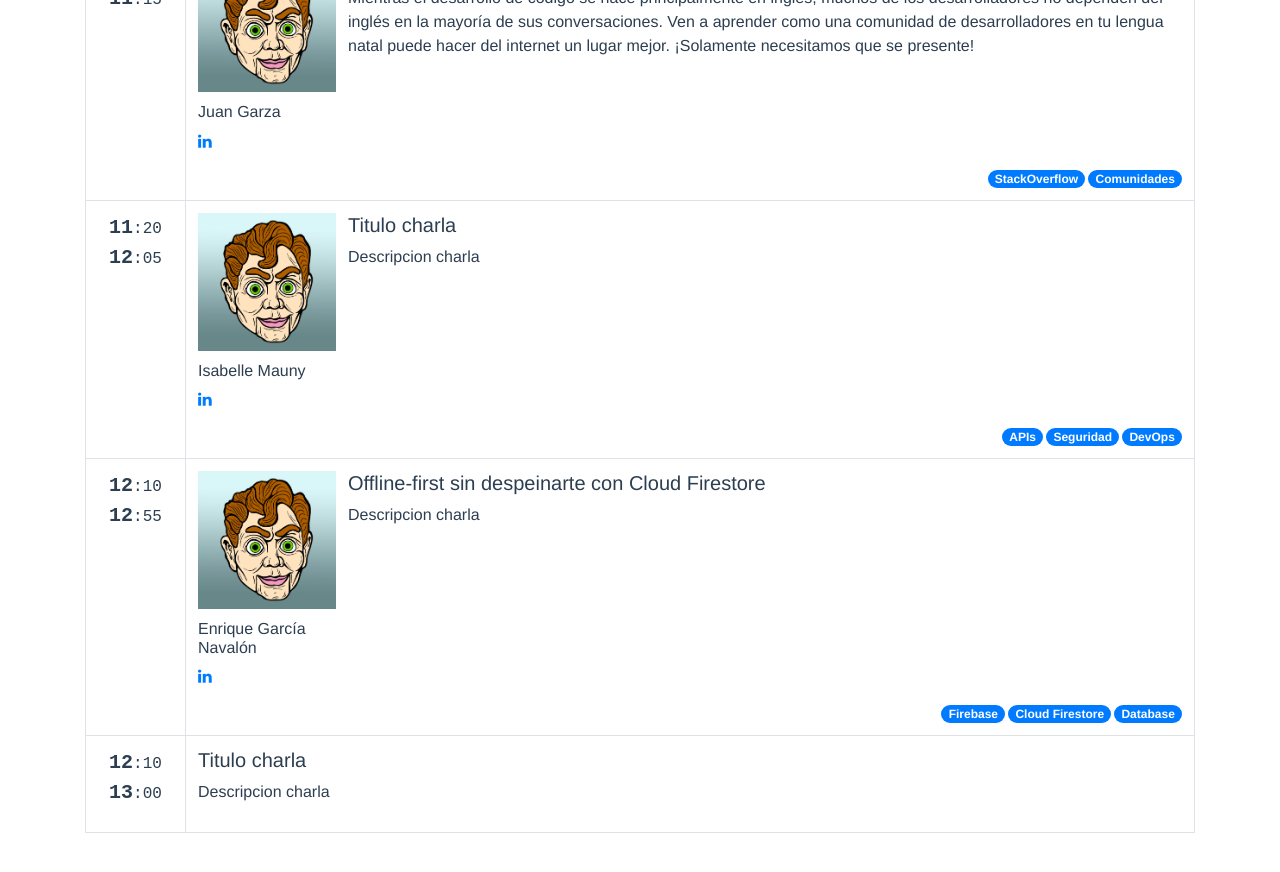
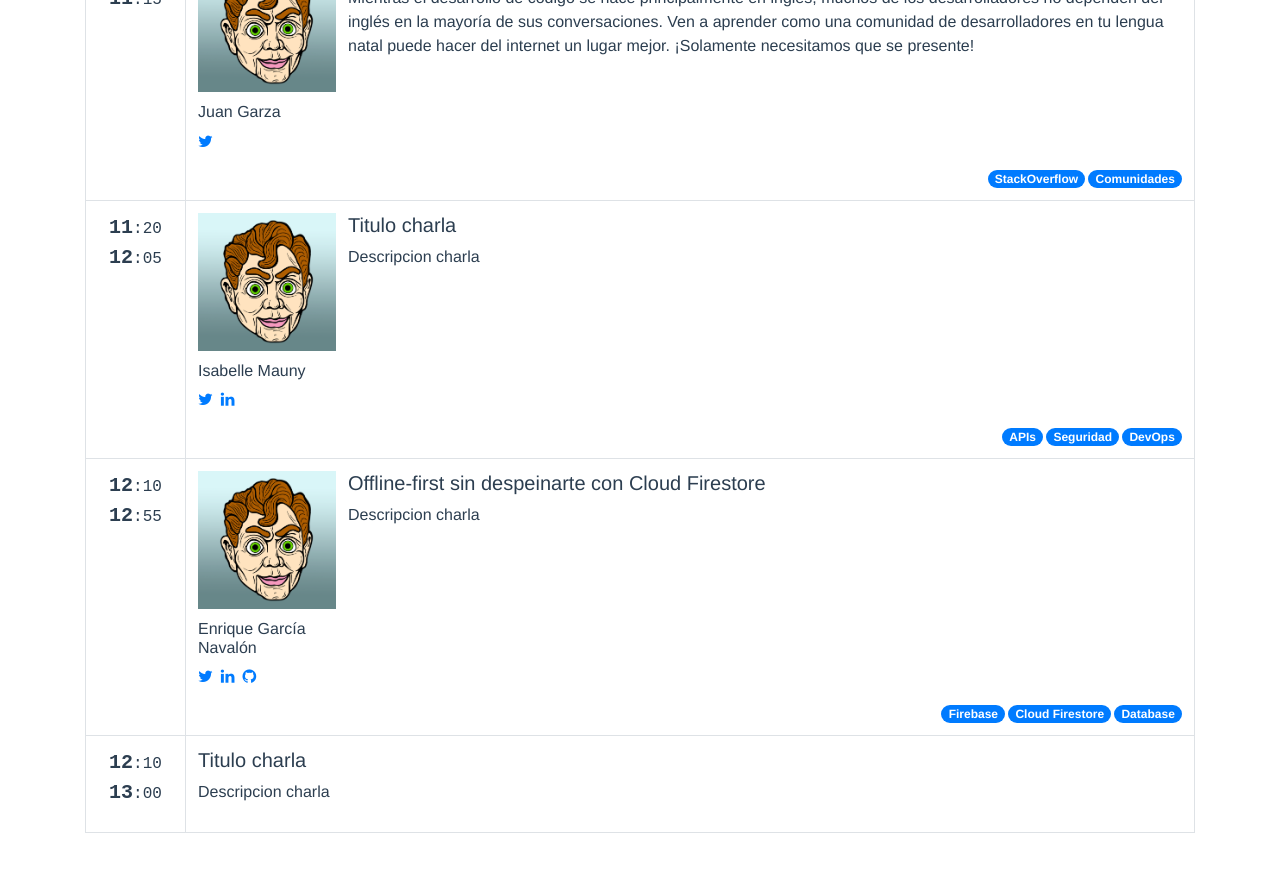
Before and after one commit to DevJourneyMadrid/june-18, a Vue app: page /#/ in a window 1280 px wide. Shown: the part 600-1472 px from the top of the page. Built offline with nearby package versions, Linux system fonts and the light colour scheme; what vue-momentjs would draw is missing.

Commit message:
Initial commit

```diff
--- a/src/data/index.js
+++ b/src/data/index.js
@@ -47,7 +47,7 @@ const scheduleInfo = [
                 'gerente del equipo internacional de Stack Overflow donde se ocupa de mantener los sitios para los ' +
                 'miembros que hablan el ruso, portugués, japonés, o español principalmente.',
                 image: 'juanGarza.png',
-                socialLinks: { twitter: '', linkedin: '', github: '' },
+                socialLinks: { twitter: '' },
               },
             },
             time: {
@@ -75,7 +75,7 @@ const scheduleInfo = [
                 'as well as analysts relationship. Previously, I was working for WSO2 as VP of Product Strategy and Technical ' +
                 'Evangelist for WSO2\'s open source platform, mainly in Europe.',
                 image: 'isaMauny.png',
-                socialLinks: { twitter: '', linkedin: 'https://www.linkedin.com/in/isamauny/', github: '' },
+                socialLinks: { twitter: '', linkedin: 'https://www.linkedin.com/in/isamauny/' },
               },
             },
             time: {
--- a/src/views/Home/ContentSlot.vue
+++ b/src/views/Home/ContentSlot.vue
@@ -14,10 +14,18 @@
             <h6 class="name">{{ el.content.speaker.name }}</h6>
             <div class="social-links">
               <ul class="list-inline">
-                <li class="list-inline-item">
-                  <a href="#">
+                <li class="list-inline-item" v-for="(value, key, idx) in socialLinks" :key="idx">
+                <a :href="value">
+                  <template v-if="key === 'github'">
+                    <i class="fa fa-github" aria-hidden="true"></i>
+                  </template>
+                  <template v-if="key === 'twitter'">
+                    <i class="fa fa-twitter" aria-hidden="true"></i>
+                  </template>
+                  <template v-if="key === 'linkedin'">
                     <i class="fa fa-linkedin" aria-hidden="true"></i>
-                  </a>
+                  </template>
+                </a>
                 </li>
               </ul>
             </div>
@@ -50,6 +58,9 @@
     computed: {
       setCLass() {
         return this.el.type === 1 ? 'custom-hover-1' : 'custom-hover-2';
+      },
+      socialLinks() {
+        return this.el.content.speaker.socialLinks;
       },
     },
   };
```
